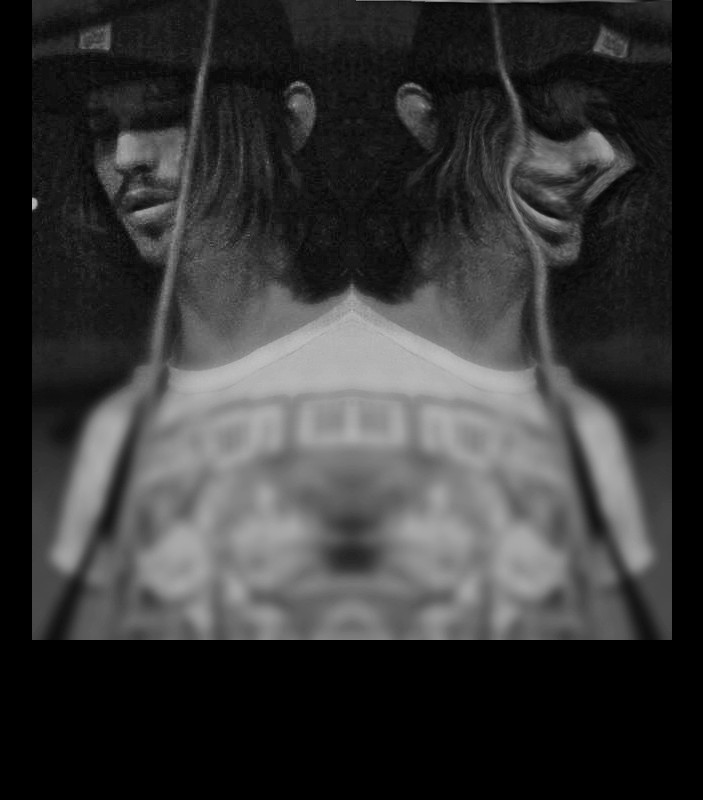
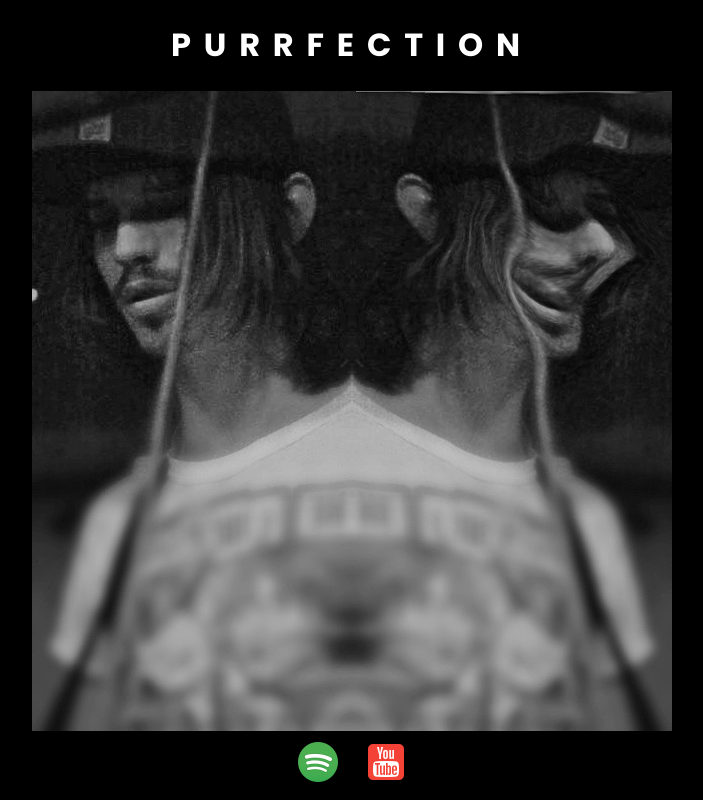
Before and after one commit to joshuawiidrichter1994/purrfection, a React (Create React App) app: page / in a window 1280 px wide. Shown: the whole page, without its empty margins (288-991 px from the left). Built offline with nearby package versions, Linux system fonts and the light colour scheme.

Commit message:
Added socials / Styling

```diff
--- a/src/App.css
+++ b/src/App.css
@@ -1,7 +1,5 @@
 .app {
-  display: flex;
-  justify-content: center;
-  align-items: center;
+  text-align: center;;
   height: 100%;
   width: 100%;
 }
@@ -10,3 +8,12 @@
   height: 100%;
   width: auto;
 }
+
+h1 {
+  color: white;
+  letter-spacing: 0.8rem;
+}
+
+.social-link {
+  margin:10px;
+}
--- a/src/App.js
+++ b/src/App.js
@@ -3,7 +3,24 @@ import './App.css';
 function App() {
   return (
     <div className="app">
+      <h1>PURRFECTION</h1>
       <img className="background-img" src={require('./images/cover.jpg')} />
+      <div className="socials-container">
+        <a
+          href="https://open.spotify.com/artist/25kA7PpCncWzjXu8eUH1YM?si=zPvR_h9KR_e6UHGKfgGcfw"
+          className="social-link"
+          target="_blank"
+        >
+          <img src={require('./images/spotify.png')} />
+        </a>
+        <a
+          href="https://www.youtube.com/channel/UCoILuJsgXlw8xKLViNAtkpg"
+          className="social-link"
+          target="_blank"
+        >
+          <img src={require('./images/youtube.png')} />
+        </a>
+      </div>
     </div>
   );
 }
--- a/src/index.css
+++ b/src/index.css
@@ -1,5 +1,9 @@
 @import url('https://fonts.googleapis.com/css2?family=Poppins:ital,wght@0,100;0,200;0,300;0,400;0,500;0,600;0,700;0,800;0,900;1,100;1,200;1,300;1,400;1,500;1,600;1,700;1,800;1,900&display=swap');
 
+html {
+  height: 100%;
+  width: 100%;
+}
 
 body {
   margin: 0;
```
Also changed, not shown: src/images/spotify.png (added), src/images/youtube.png (added).
